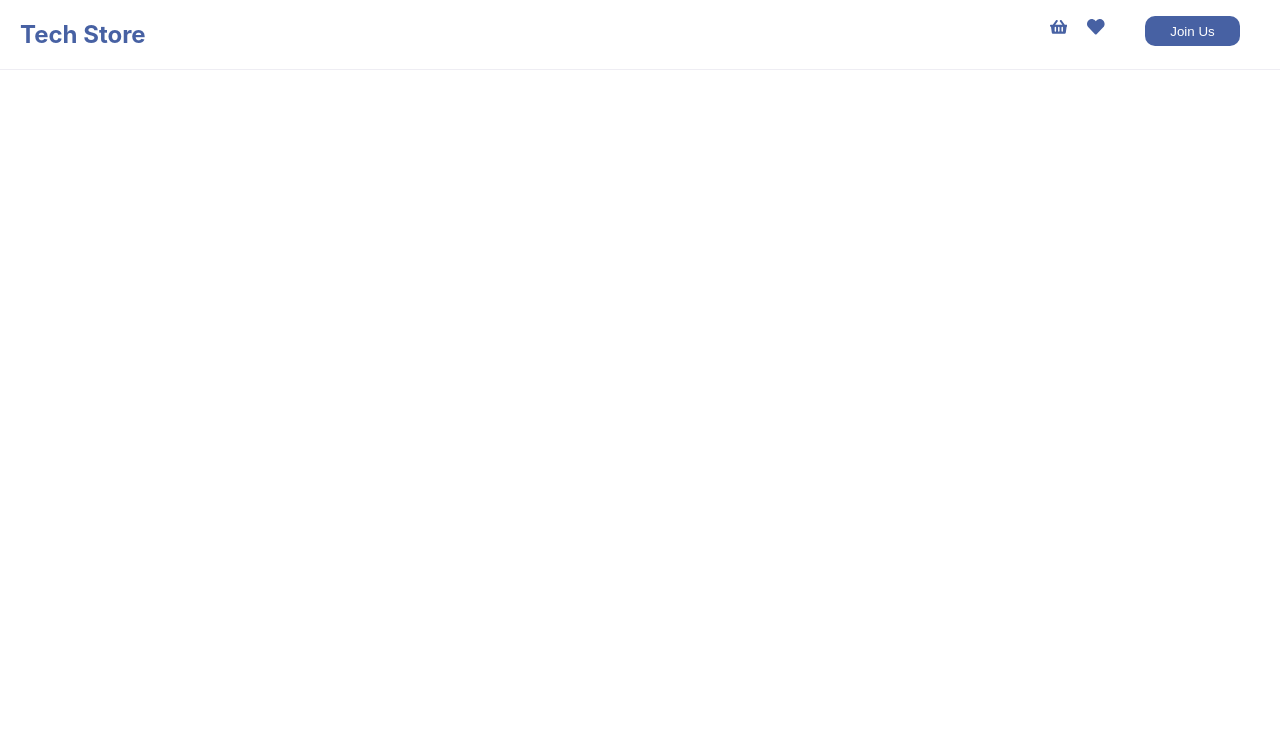
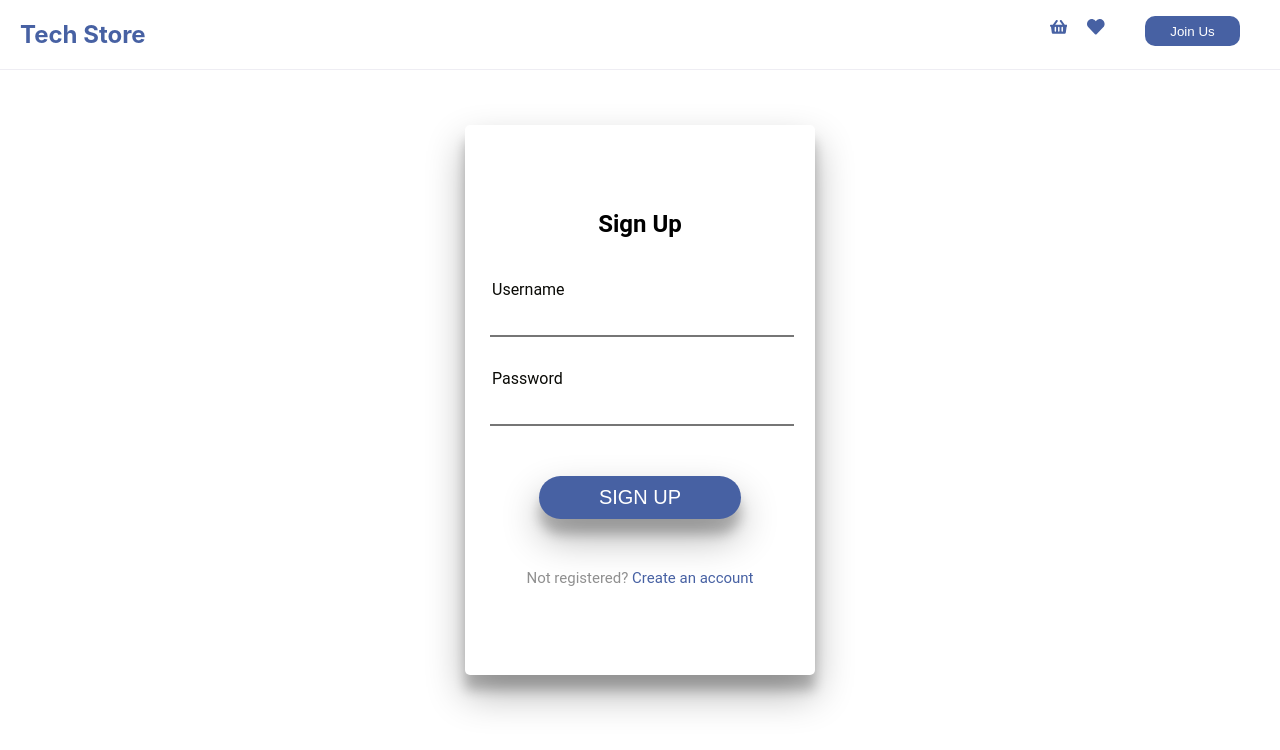
Before and after one commit to AfnanAl97/Project_Unit-2, a React (Create React App) app in the folder project-unit-2/: page /signup in a window 1280 px wide. Before the commit this address had no page. Shown: the top 750 px of the page. Built offline with nearby package versions, Linux system fonts and the light colour scheme.

Commit message:
last update

```diff
--- a/project-unit-2/src/App.js
+++ b/project-unit-2/src/App.js
@@ -6,6 +6,8 @@ import Wishlistpage from './components/Wishlistpage';
 import Cart from './components/Cart';
 import React from 'react';
 import {BrowserRouter, Routes, Route} from "react-router-dom";
+import Login from './components/Login';
+import Signup from './components/Signup';
 
 
 function App() {
@@ -18,6 +20,9 @@ function App() {
           <Route path="/product/:id" element={<ProductDetails/>} />
           <Route path="/cart" element={<Cart/>} />
           <Route path="/Wishlist" element={<Wishlistpage/>}/>
+          <Route path="/login" element={<Login/>}/>
+          <Route path="/signup" element={<Signup/>}/>
+
         </Routes>
     </BrowserRouter>
     </>
--- a/project-unit-2/src/components/Header.js
+++ b/project-unit-2/src/components/Header.js
@@ -1,15 +1,23 @@
 import { FaHeart } from "react-icons/fa";
 import { FaShoppingBasket } from "react-icons/fa";
 import { Link } from "react-router-dom";
+import { useNavigate } from 'react-router-dom';
+
 
 function Header() {
+  const navigate = useNavigate();
+
   return (
     <>
     <div className="header">
       <div className="logo"><h2><Link id="logo" to="/">Tech Store</Link></h2></div>
 
       <ul className="naveg" dir="rtl">
-        <li><button>Join Us</button></li>
+
+        <li><button type="button" onClick={()=>{
+          navigate(`/login`);
+        }}>Join Us</button></li>
+
         <li><Link id="heart" to="/Wishlist"><FaHeart/></Link></li>
         <li><Link id="shop" to="/cart"><FaShoppingBasket/></Link></li>
       </ul>
--- a/project-unit-2/src/components/Signup.js
+++ b/project-unit-2/src/components/Signup.js
@@ -1,16 +1,26 @@
-import {useState} from 'react';
-import Validation from './Validation';
+import {useState, useEffect} from 'react';
+// import Validation from './Validation';
 import { useDispatch, useSelector } from "react-redux";
+// import Signup from './Signup';
+import { useNavigate } from 'react-router-dom';
+import {LoginUser} from "../reducers/SignupLogin/action"
 
 function Signup() {
 
-    const dispatch = useDispatch();
-
+    const dispatch = useDispatch()
+    const navigate = useNavigate();
     // This array will be filled out by the user
-    const [values, setValues] = useState({
+    const [tempUser, setTempUser] = useState("");
+    const [tempPass, setTempPass] = useState("");
+    const [values, setValues] = useState([{
+        username:"",
+        password:""
+    }]);
+    const [errors, setErrors] = useState({
         username:"",
         password:""
     });
+
 ///////////////////////////////////////////////////////////////////////////////////////////////////////////////////////////
 
  const state = useSelector((state) => {
@@ -20,14 +30,14 @@ function Signup() {
   });
 
   const getUser= (event) => {
-        setValues(event.target.value)
+      setTempUser(event.target.value)
   }
   const getPassword= (event) => {
-        setValues(event.target.value)
+      setTempPass(event.target.value)
   }
 
 ///////////////////////////////////////////////////////////////////////////////////////////////////////////////////////////
-    const [errors, setErrors] = useState({});
+
 
     // const handleChange = (event) => {
     //     setValues({
@@ -36,16 +46,57 @@ function Signup() {
     //     })
     // }
 
-    //Do i make it action ???!!!
-    const handleFormSubmit = (event) =>{
+    const handleRegister = () => {
+        navigate("/signup");
+    }
+    useEffect(() => {
+        const action=LoginUser(values)
+        dispatch(action)
+    },[values])
+
+    const handleFormSubmit = (event) => {
         event.preventDefault();
-        setErrors(Validation(values));
+
+        validation();
+
+        if(errors.password == "" && errors.username == ""){
+
+        const state2 = {
+        username: tempUser,
+        password:tempPass
         }
+        let arr = [state2]
+        setValues(arr)
+    }
+        // setErrors((values));
+    }
+
+    const validation = () => {
+
+        let error={
+            username:"",
+            password:""
+        }
+         if(!tempUser){
+            error.username="Username is required."
+         }
+         if(!tempPass){
+             error.password="Password is required."
+         } else if(tempPass.length < 4){
+             error.password="Password must be more than four characters."
+         }
+         if(state.values[0] === null){
+             error.username="You don't have account. Please click on create an account"
+         }
+         setErrors(error)
+    }
+
     return (
         <div className="container2">
+            {/* <button className="joinUs" onClick={test}>Join Us</button> */}
             <div className="app-wrapper">
                 <div>
-                    <h2 className="title">Create Account</h2>
+                    <h2 className="title">Sign Up</h2>
                 </div>
                 <form className="form-wrapper">
                     <div className="username">
@@ -57,6 +108,7 @@ function Signup() {
                          value={values.username}
                          onChange={getUser}
                          />
+
                          {errors.username && <p className="error">{errors.username}</p>}
                     </div>
                     <div className="password">
@@ -74,9 +126,11 @@ function Signup() {
                         <button className="submit" onClick={handleFormSubmit}>
                             Sign Up
                         </button>
+                    <p className="message">Not registered? <a href="#" onClick={handleRegister}>Create an account</a></p>
                     </div>
                 </form>
             </div>
+
         </div>
     )
 }
--- a/project-unit-2/src/index.css
+++ b/project-unit-2/src/index.css
@@ -95,7 +95,8 @@ body {
 }
 #filtering{
   padding: 10px;
-  width: 170px;
+  width: 100px;
+  height: 40px;
   justify-self: center;
   margin: 20px 0;
   background-color: #4761A3;
--- a/project-unit-2/src/reducers/SignupLogin/reducer.js
+++ b/project-unit-2/src/reducers/SignupLogin/reducer.js
@@ -15,9 +15,7 @@ const usersReducer = (state = initialState, { type, payload }) => {
       case "LOG_IN":
         return {
           users: payload,
-          // const oldUser = users.findIndex(function(user){
-          //   return user.username === users.username
-          // })
+          // if(users.username == "Admin" && users.password == "4444")
         };
       // the payload is an array
       case "SIGN_UP":
```
Lines whose indentation alone changed are shown as unchanged.
